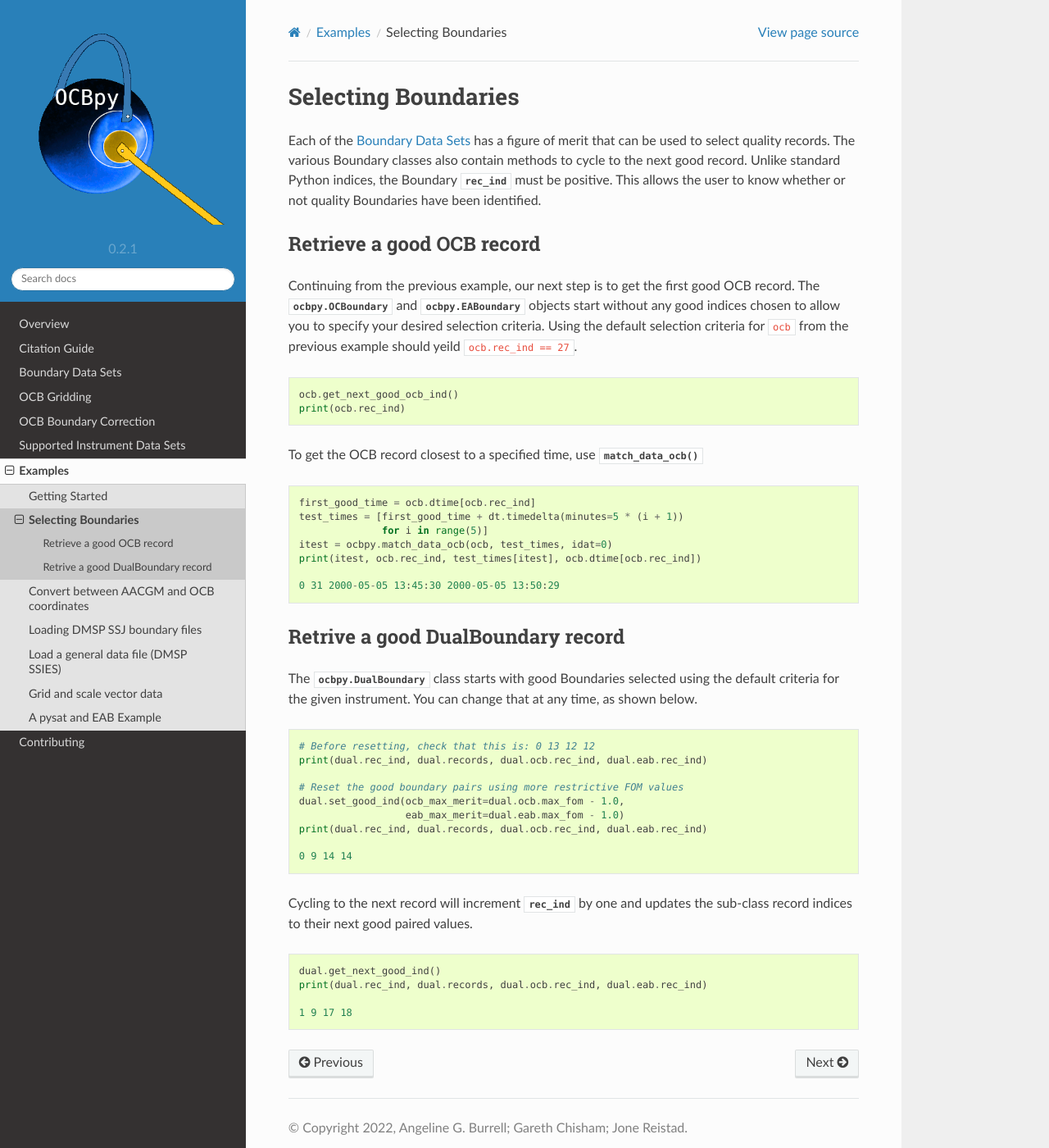
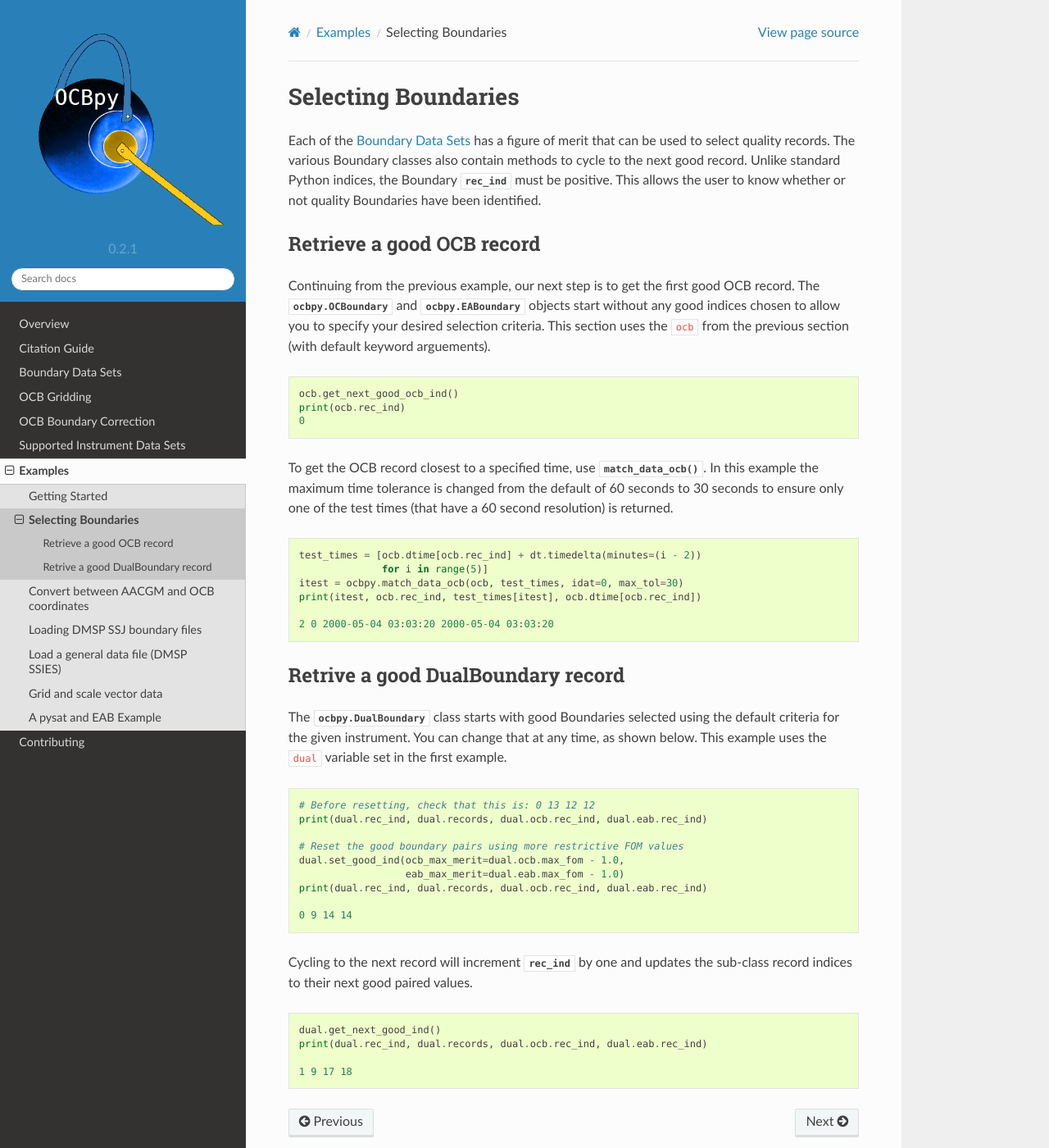
Before and after one commit to aburrell/ocbpy, a Sphinx documentation site: the page built from docs/examples/ex_rec.rst, in a window 1280 px wide and 1400 px high. Shown: the whole window at 82% size. Built offline with Sphinx 7.4.7 and the Read the Docs theme 2.0.0, drawn with Linux system fonts in a browser that asks for light colours.

Commit message:
DOC: updated ocb output
Updated the OCB output to reflect the changes introduced by the new IMAGE default file.

```diff
--- a/docs/examples/ex_rec.rst
+++ b/docs/examples/ex_rec.rst
@@ -14,34 +14,37 @@ Retrieve a good OCB record
 Continuing from the previous example, our next step is to get the first good
 OCB record.  The :py:class:`ocbpy.OCBoundary` and :py:class:`ocbpy.EABoundary`
 objects start without any good indices chosen to allow you to specify your
-desired selection criteria.  Using the default selection criteria for ``ocb``
-from the previous example should yeild ``ocb.rec_ind == 27``.
+desired selection criteria.  This section uses the ``ocb`` from the previous
+section (with default keyword arguements).
 
 ::
 
 
    ocb.get_next_good_ocb_ind()
    print(ocb.rec_ind)
+   0
 
 To get the OCB record closest to a specified time, use
-:py:func:`~ocbpy.cycle_boundary.match_data_ocb`
+:py:func:`~ocbpy.cycle_boundary.match_data_ocb`.  In this example the maximum
+time tolerance is changed from the default of 60 seconds to 30 seconds to ensure
+only one of the test times (that have a 60 second resolution) is returned.
 
 ::
 
 
-   first_good_time = ocb.dtime[ocb.rec_ind]
-   test_times = [first_good_time + dt.timedelta(minutes=5 * (i + 1))
+   test_times = [ocb.dtime[ocb.rec_ind] + dt.timedelta(minutes=(i - 2))
                  for i in range(5)]
-   itest = ocbpy.match_data_ocb(ocb, test_times, idat=0)
+   itest = ocbpy.match_data_ocb(ocb, test_times, idat=0, max_tol=30)
    print(itest, ocb.rec_ind, test_times[itest], ocb.dtime[ocb.rec_ind])
 
-   0 31 2000-05-05 13:45:30 2000-05-05 13:50:29
+   2 0 2000-05-04 03:03:20 2000-05-04 03:03:20
 
 Retrive a good DualBoundary record
 ----------------------------------
 The :py:class:`ocbpy.DualBoundary` class starts with good Boundaries selected
 using the default criteria for the given instrument.  You can change that at
-any time, as shown below.
+any time, as shown below.  This example uses the ``dual`` variable set in the
+first example.
 
 ::
 
```
Also changed, not shown: docs/examples/ex_init.rst (+7 -7 lines).
